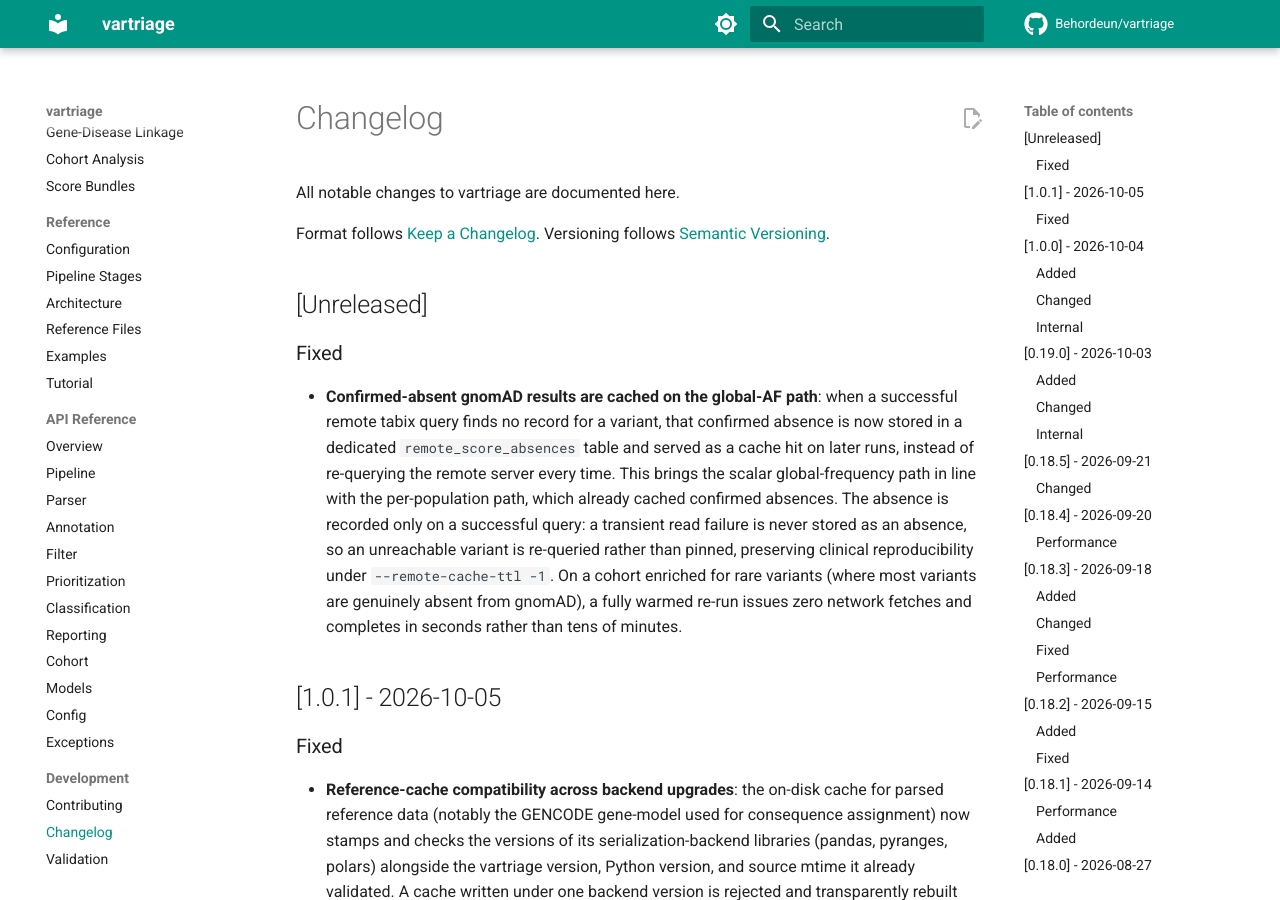
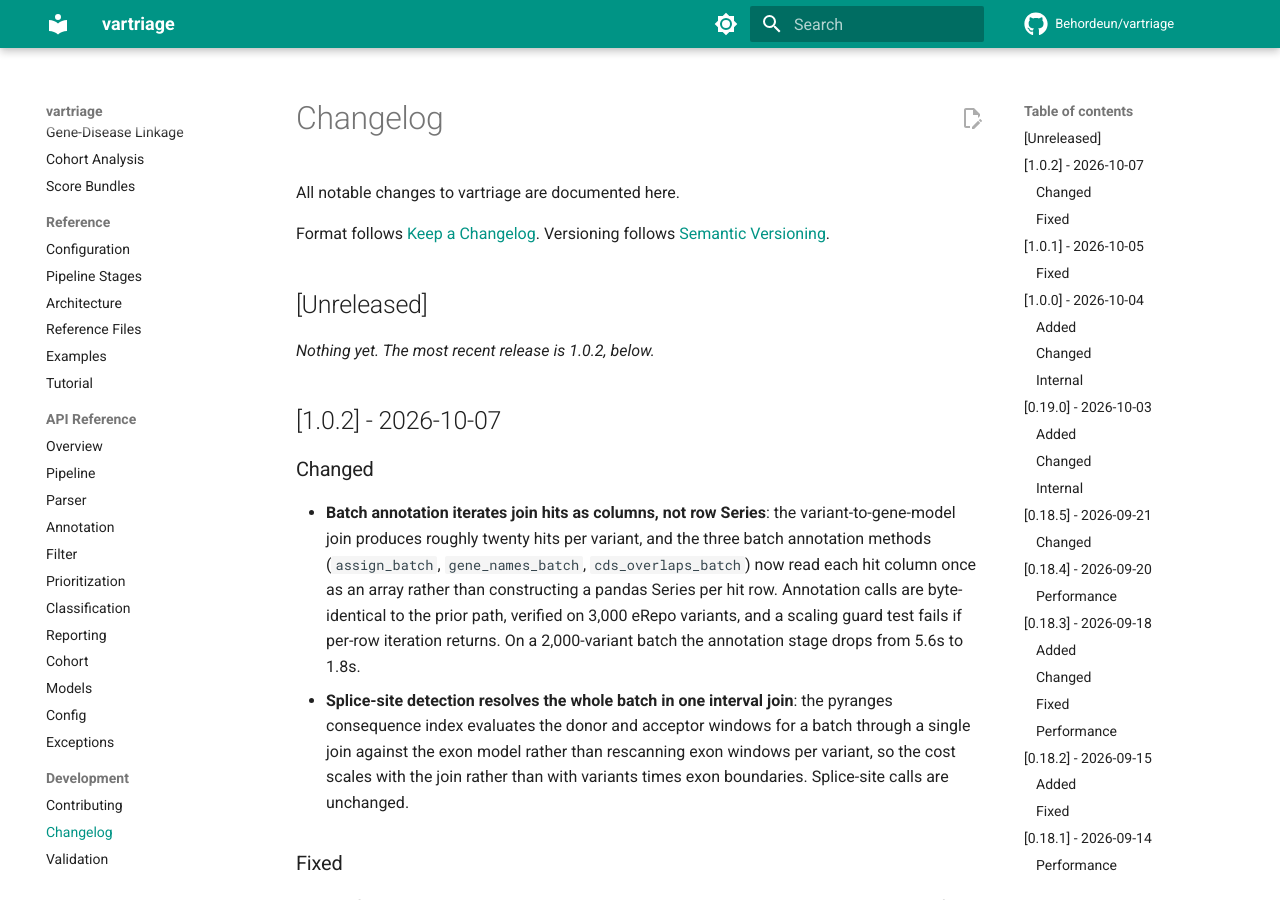
Before and after one commit to Behordeun/vartriage, an MkDocs documentation site: the page built from docs/changelog.md, in a window 1280 px wide and 900 px high. Built offline with MkDocs 1.6.1 and Material for MkDocs 9.7.7, drawn with Linux system fonts in a browser that asks for light colours; comment, search, counter and statistics services are not loaded.

Commit message:
Release v1.0.2 (#78)
Bump the version to 1.0.2 and close the changelog for this release. The release gathers two merges: the confirmed-absent gnomAD cache on the global-AF path (#76) and the vectorized batch annotation with single-join splice detection (#77). Both are fixes and performance changes to shipped behavior, so this is a patch release.

Co-authored-by: Bollergene <36847483+bollergene@users.noreply.github.com>

```diff
--- a/docs/changelog.md
+++ b/docs/changelog.md
@@ -5,6 +5,15 @@ All notable changes to vartriage are documented here.
 Format follows [Keep a Changelog](https://keepachangelog.com/en/1.1.0/). Versioning follows [Semantic Versioning](https://semver.org/spec/v2.0.0.html).
 
 ## [Unreleased]
+
+_Nothing yet. The most recent release is 1.0.2, below._
+
+## [1.0.2] - 2026-10-07
+
+### Changed
+
+- **Batch annotation iterates join hits as columns, not row Series**: the variant-to-gene-model join produces roughly twenty hits per variant, and the three batch annotation methods (`assign_batch`, `gene_names_batch`, `cds_overlaps_batch`) now read each hit column once as an array rather than constructing a pandas Series per hit row. Annotation calls are byte-identical to the prior path, verified on 3,000 eRepo variants, and a scaling guard test fails if per-row iteration returns. On a 2,000-variant batch the annotation stage drops from 5.6s to 1.8s.
+- **Splice-site detection resolves the whole batch in one interval join**: the pyranges consequence index evaluates the donor and acceptor windows for a batch through a single join against the exon model rather than rescanning exon windows per variant, so the cost scales with the join rather than with variants times exon boundaries. Splice-site calls are unchanged.
 
 ### Fixed
 
--- a/pyproject.toml
+++ b/pyproject.toml
@@ -4,7 +4,7 @@ build-backend = "hatchling.build"
 
 [project]
 name = "vartriage"
-version = "1.0.1"
+version = "1.0.2"
 description = "A clinical-grade variant interpretation library: ACMG classification, annotation, structural and mitochondrial analysis, cohort statistics, prioritization, and multi-format reporting from VCF data"
 license = "MIT"
 requires-python = ">=3.10"
--- a/vartriage/__init__.py
+++ b/vartriage/__init__.py
@@ -89,7 +89,7 @@ try:
 
     __version__ = _get_version("vartriage")
 except Exception:
-    __version__ = "1.0.1"
+    __version__ = "1.0.2"
 
 __all__ = [
     # Pipeline orchestrator
```
